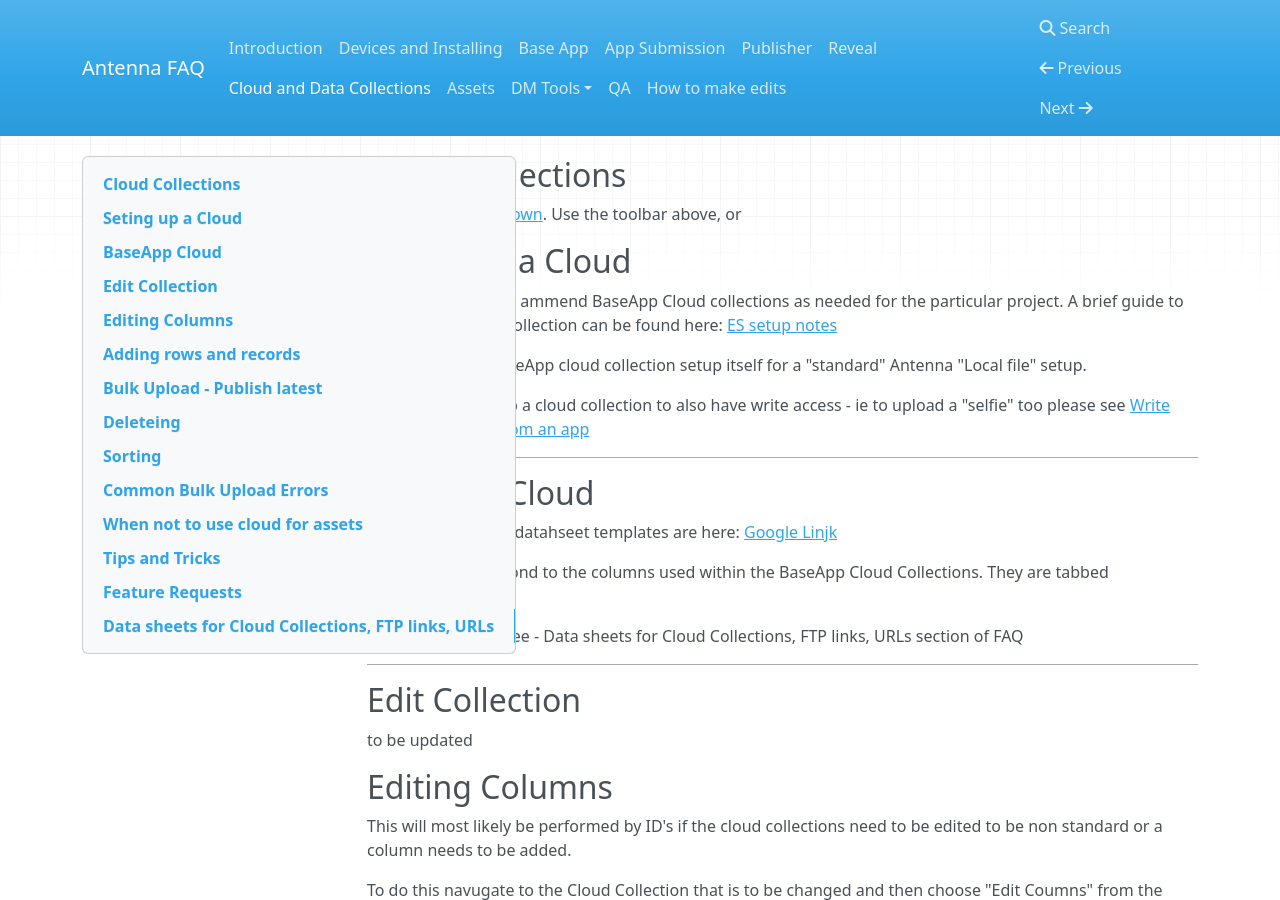
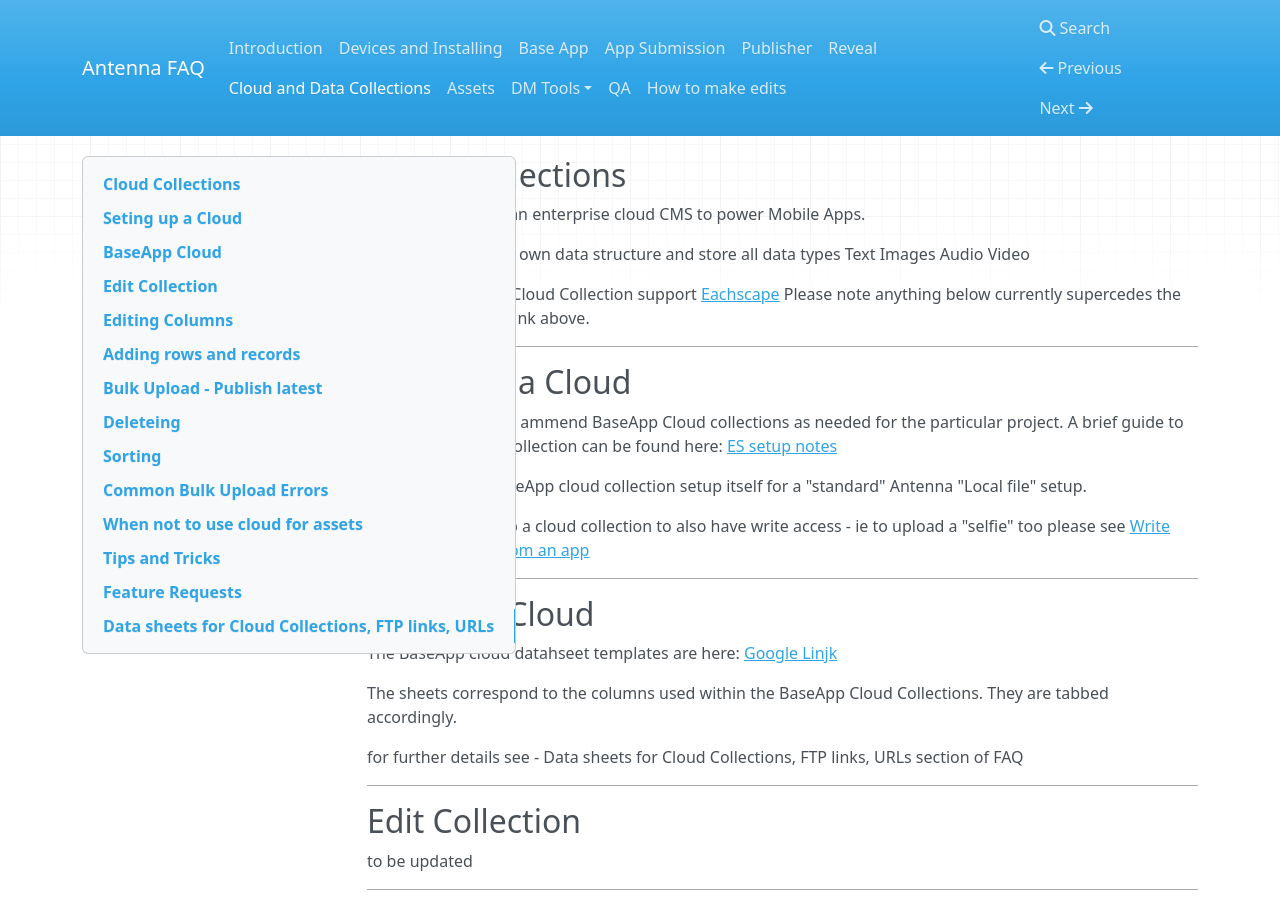
Before and after one commit to denovo/Antenna-faq, an MkDocs documentation site: the page built from docs/CloudCollectionsandData.md, in a window 1280 px wide and 900 px high. Built offline with MkDocs 1.6.1, drawn with Linux system fonts in a browser that asks for light colours; nearby versions of some CDN libraries; old or Windows-style settings are respelled for this version of MkDocs.

Commit message:
adding es links

```diff
--- a/docs/CloudCollectionsandData.md
+++ b/docs/CloudCollectionsandData.md
@@ -1,6 +1,18 @@
 ## Cloud Collections
 
-Enter text in [Markdown](http://daringfireball.net/projects/markdown/). Use the toolbar above, or
+Cloud Collection is an enterprise cloud CMS to power Mobile Apps.
+
+You can create your own data structure and store all data types
+Text
+Images
+Audio
+Video
+
+
+Eachscapes official Cloud Collection support [Eachscape](http://support.eachscape.com/customer/en/portal/articles/1368259-eachscape-cloud-collection)
+Please note anything below currently supercedes the help articles in the link above.
+
+----
 
 ## Seting up a Cloud
 
@@ -31,6 +43,7 @@ for further details see - Data sheets for Cloud Collections, FTP links, URLs sec
 
 to be updated
 
+-----
 
 ## Editing Columns
 
@@ -144,6 +157,10 @@ See also - Data sheets for Cloud Collections, FTP links, URLs
 ----
 ## When not to use cloud for assets
 
+
+
+-----
+
 ## Tips and Tricks
 
 1. You can use the alt/option key to select a column and then drag to resize this will resize all columns.
```
